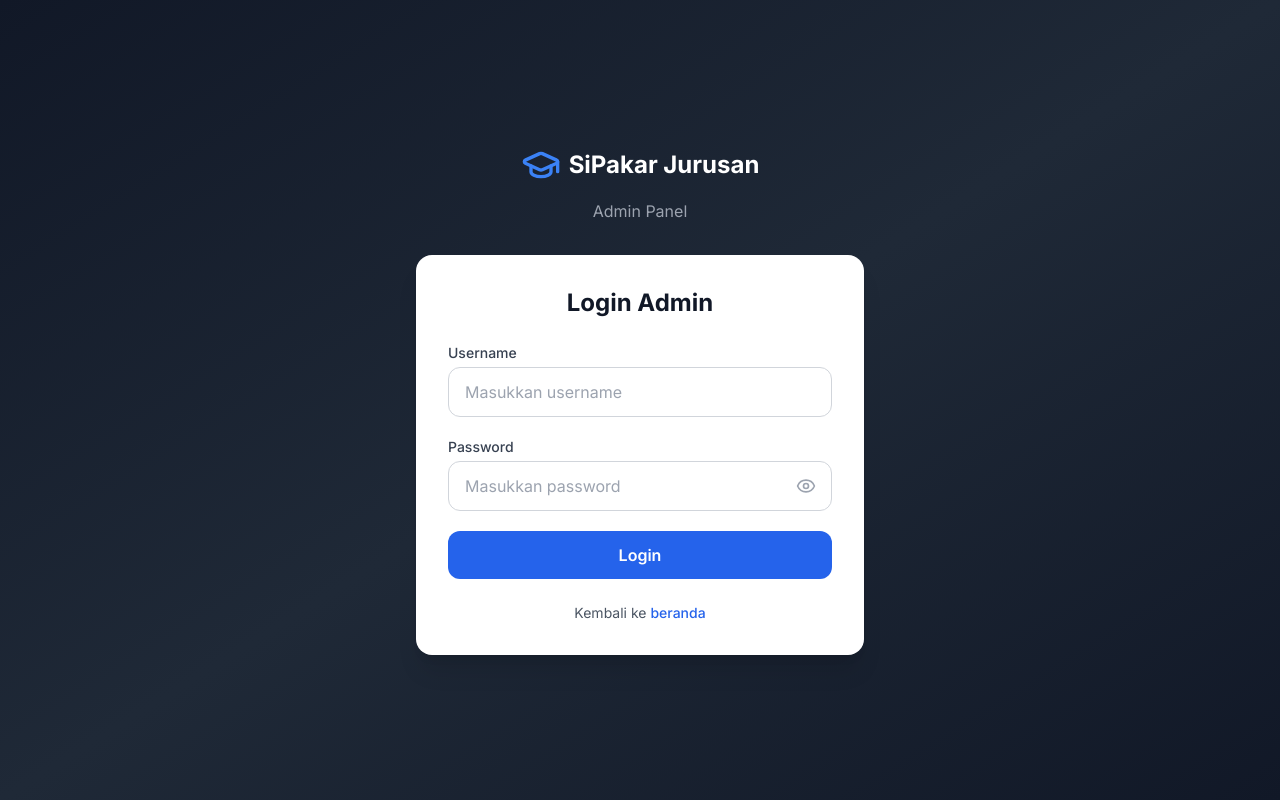
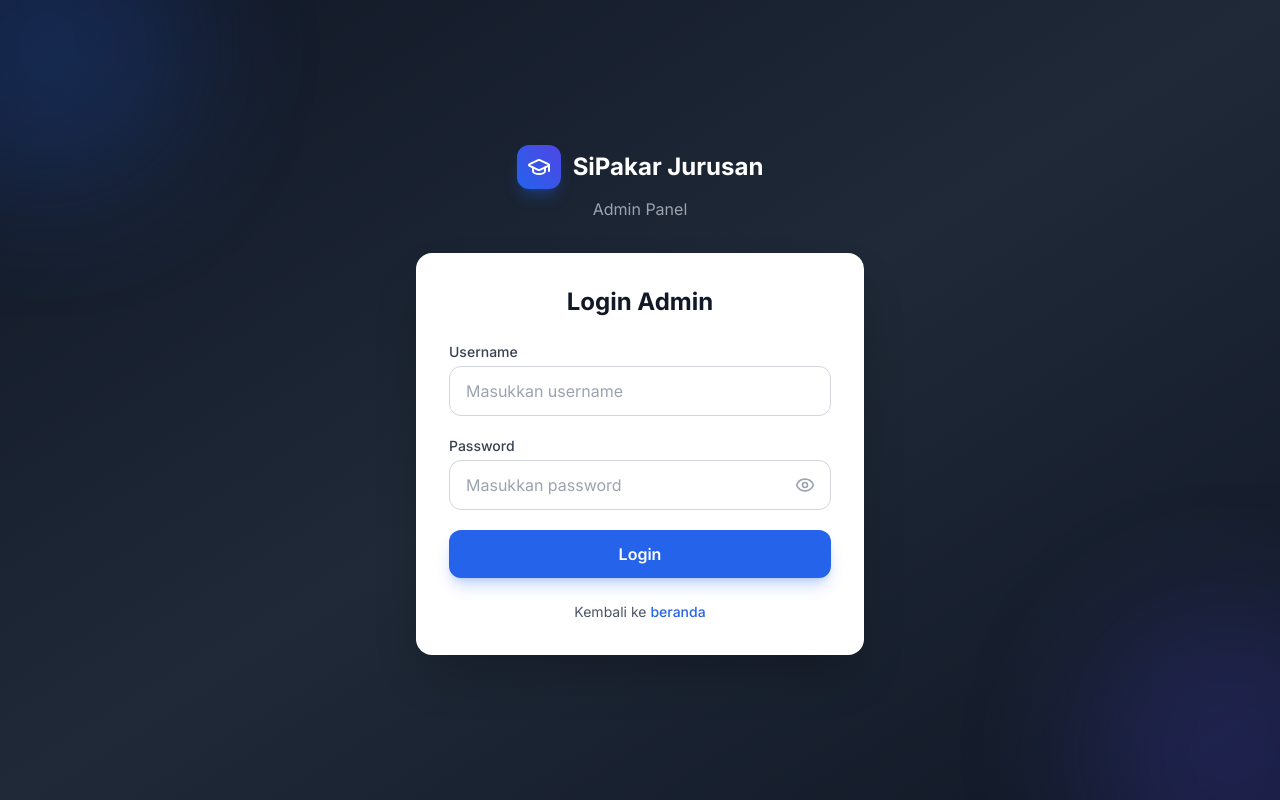
Before and after one commit to riskyakbar15/major-recommendation, a Next.js app in the folder frontend/: page /admin/login in a window 1280 px wide. Built offline with nearby package versions, Linux system fonts and the light colour scheme; no server answers.

Commit message:
style: redesign admin login with decorative blobs and focus states

```diff
--- a/frontend/app/admin/login/page.tsx
+++ b/frontend/app/admin/login/page.tsx
@@ -36,15 +36,21 @@ export default function AdminLoginPage() {
   };
 
   return (
-    <div className="min-h-screen flex items-center justify-center bg-gradient-to-br from-gray-900 via-gray-800 to-gray-900 py-12 px-4">
-      <div className="max-w-md w-full">
+    <div className="relative min-h-screen flex items-center justify-center overflow-hidden bg-gradient-to-br from-gray-900 via-gray-800 to-gray-900 py-12 px-4">
+      {/* Decorative blobs */}
+      <div className="pointer-events-none absolute -top-24 -left-24 h-72 w-72 rounded-full bg-blue-600/20 blur-3xl" />
+      <div className="pointer-events-none absolute -bottom-24 -right-24 h-72 w-72 rounded-full bg-indigo-600/20 blur-3xl" />
+
+      <div className="relative max-w-md w-full animate-fade-up">
         {/* Logo */}
         <div className="text-center mb-8">
           <Link
             href="/"
-            className="inline-flex items-center justify-center space-x-2"
+            className="inline-flex items-center justify-center gap-3 rounded-xl focus-visible:outline-none focus-visible:ring-2 focus-visible:ring-blue-500"
           >
-            <GraduationCap className="h-10 w-10 text-blue-500" />
+            <span className="flex h-11 w-11 items-center justify-center rounded-xl bg-gradient-to-tr from-blue-600 to-indigo-600 shadow-lg shadow-blue-600/30">
+              <GraduationCap className="h-6 w-6 text-white" />
+            </span>
             <span className="text-2xl font-bold text-white">
               SiPakar Jurusan
             </span>
@@ -53,7 +59,7 @@ export default function AdminLoginPage() {
         </div>
 
         {/* Login Form */}
-        <div className="bg-white rounded-2xl shadow-xl p-8">
+        <div className="bg-white rounded-2xl shadow-2xl p-8 border border-white/10">
           <h1 className="text-2xl font-bold text-gray-900 mb-6 text-center">
             Login Admin
           </h1>
@@ -104,7 +110,10 @@ export default function AdminLoginPage() {
                 <button
                   type="button"
                   onClick={() => setShowPassword(!showPassword)}
-                  className="absolute right-4 top-1/2 -translate-y-1/2 text-gray-400 hover:text-gray-600 transition-colors"
+                  aria-label={
+                    showPassword ? "Sembunyikan password" : "Tampilkan password"
+                  }
+                  className="absolute right-4 top-1/2 -translate-y-1/2 text-gray-400 hover:text-gray-600 transition-colors rounded focus-visible:outline-none focus-visible:ring-2 focus-visible:ring-blue-500"
                 >
                   {showPassword ? (
                     <EyeOff className="h-5 w-5" />
@@ -118,7 +127,7 @@ export default function AdminLoginPage() {
             <button
               type="submit"
               disabled={loading}
-              className="w-full bg-blue-600 text-white py-3 rounded-xl font-semibold hover:bg-blue-700 transition-colors disabled:opacity-50 disabled:cursor-not-allowed flex items-center justify-center"
+              className="w-full bg-blue-600 text-white py-3 rounded-xl font-semibold hover:bg-blue-700 transition transform hover:-translate-y-0.5 shadow-lg shadow-blue-600/25 disabled:opacity-50 disabled:cursor-not-allowed disabled:hover:translate-y-0 flex items-center justify-center focus-visible:outline-none focus-visible:ring-2 focus-visible:ring-blue-500 focus-visible:ring-offset-2"
             >
               {loading ? (
                 <>
```
